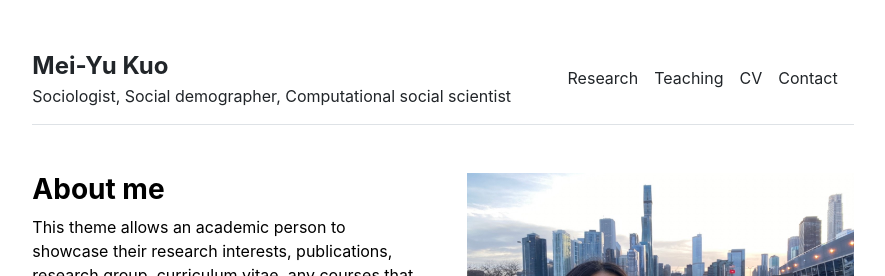
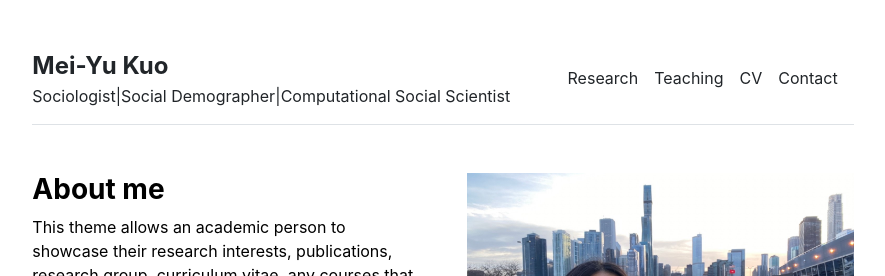
Before and after one commit to meisbase/meisbase.github.io, a Jekyll site: the page built from index.md, in a window 1280 px wide. Shown: the top 276 px of the page, without its empty margins (197-1082 px from the left). Built offline with Jekyll 4.4.1, drawn with Linux system fonts in a browser that asks for light colours.

```diff
--- a/_config.yml
+++ b/_config.yml
@@ -1,4 +1,4 @@
 url: "" # the base hostname & protocol for your site, e.g. http://example.com
 baseurl: "" # the subpath of your site, e.g. /blog
 title: "Mei-Yu Kuo" # the name of your site, e.g. ACME Corp.
-description: "Sociologist, Social demographer, Computational social scientist"
+description: "Sociologist|Social Demographer|Computational Social Scientist"
```
